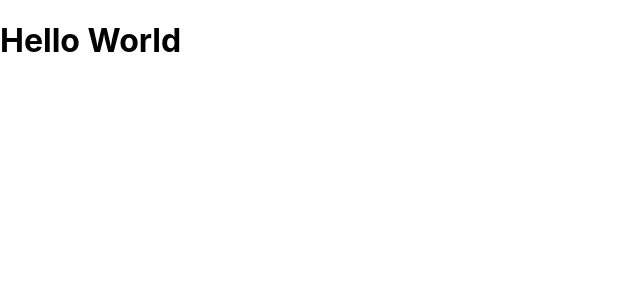
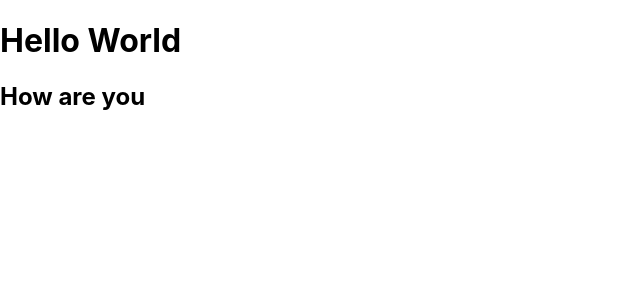
Before and after one commit to RohitPawar9850/Second-React-App, a React (Create React App) app in the folder second-react-app/: page / in a window 1280 px wide. Shown: the top 300 px of the page, without its empty margins (0-640 px from the left). Built offline with nearby package versions, Linux system fonts and the light colour scheme.

Commit message:
hello with parent tag

```diff
--- a/second-react-app/src/App.js
+++ b/second-react-app/src/App.js
@@ -1,6 +1,11 @@
 function App()
 {
-  return <h1>Hello World</h1>
+  return(
+    <p>
+    <h1>Hello World</h1>
+    <h2>How are you</h2>
+    </p>
+  );
 }
 export default App;
 // new function
```
